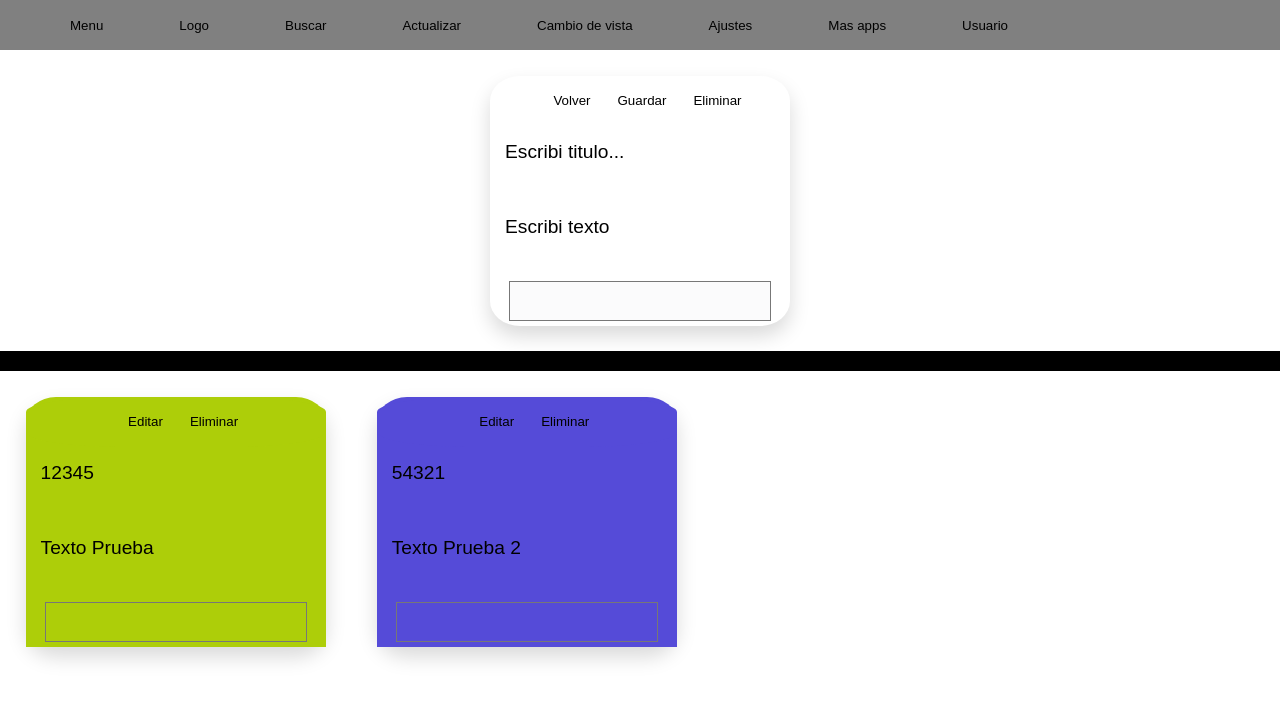
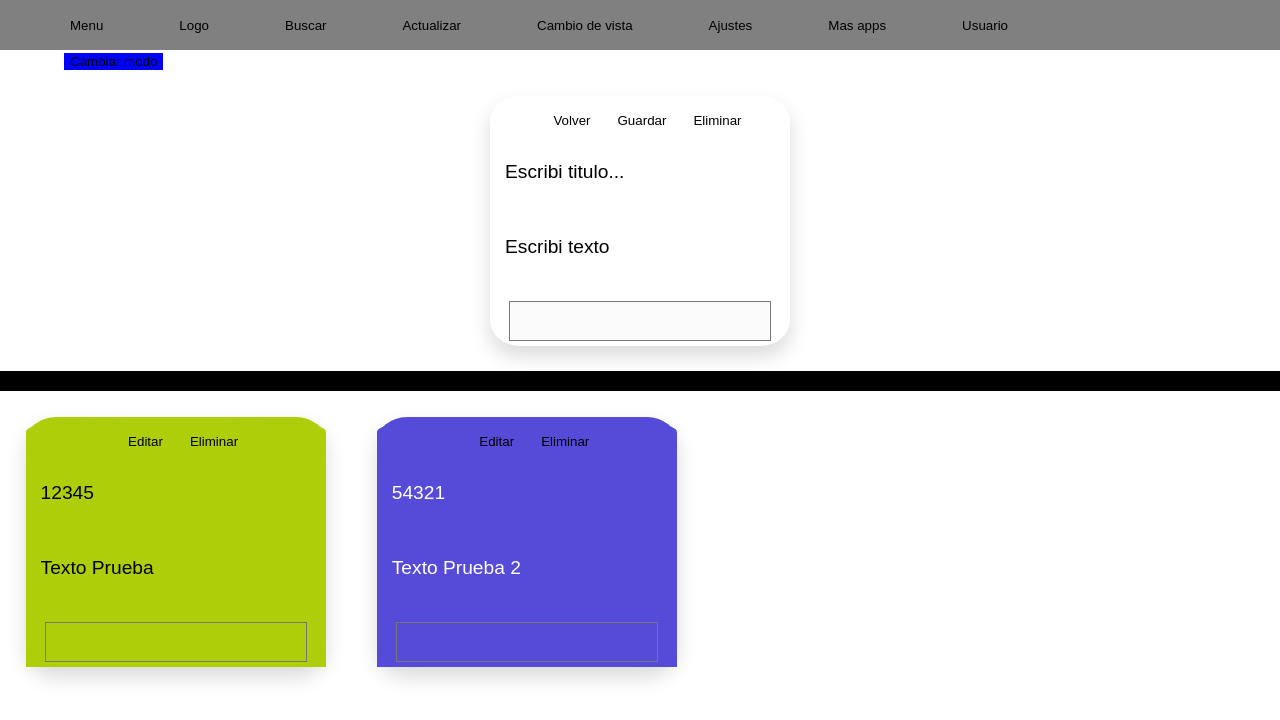
Before and after one commit to jleuce/blockdenotas, a React (Create React App) app: page / in a window 1280 px wide. Shown: the top 720 px of the page. Built offline with nearby package versions, Linux system fonts and the light colour scheme.

Commit message:
Colores funcionando

```diff
--- a/src/componentes/NotaReducida.js
+++ b/src/componentes/NotaReducida.js
@@ -1,18 +1,20 @@
 import React, { useEffect, useState } from 'react';
 import { useForm } from 'react-hook-form';
+import { colorTextoSegunContraste } from '../funciones/funciones';
 
 function NotaReducida(props) {
 
     const [titulo, setTitulo] = useState(null);
     const [texto, setTexto] = useState(null);
     const [color,setColor] = useState(null);
-
+    const [colorTextoInput,setColorTextoInput] = useState('#000');
     useEffect(() => {
         if(props.modo==='vista'){
             setValue("titulo", props.tituloNota);
             setValue("texto", props.textoNota);
             setValue("color", props.colorNota);
             setColor(props.colorNota);
+            setColorTextoInput(colorTextoSegunContraste(props.colorNota));
         }else{
             setValue("titulo", 'Escribi titulo...');
             setValue("texto", 'Escribi texto');
@@ -44,6 +46,7 @@ function NotaReducida(props) {
             setTitulo(data.titulo);
             setTexto(data.texto);
             setColor(data.color);
+            setColorTextoInput(colorTextoSegunContraste(data.color));
         };
       if (props.modo !== 'vista'){
         return (
@@ -55,7 +58,7 @@ function NotaReducida(props) {
               </div>
               <form onSubmit={handleSubmit(onSubmit)}>
                   <div className='tituloNota'style={{ backgroundColor: color }}>
-                      <input type='text' className={errors.titulo?.type === 'maxLength'&&'inputError'}
+                      <input type='text' style={{ color: colorTextoInput }}  className={errors.titulo?.type === 'maxLength'&&'inputError'}
                           //defaultValue={titulo}
                           onChange={titulo1.onChange} // assign onChange event
                           onBlur={handleSubmit(onSubmit)} // assign onBlur event
@@ -64,7 +67,7 @@ function NotaReducida(props) {
                       />{errors.titulo?.type === 'maxLength'&&<p>Error mas de 5 caract</p>}
                   </div>
                   <div className='textoNota'style={{ backgroundColor: color }}>
-                      <input type='text'
+                      <input type='text' style={{ color: colorTextoInput }}
                           //defaultValue={texto}
                           onChange={texto1.onChange} // assign onChange event
                           onBlur={handleSubmit(onSubmit)} // assign onBlur event
@@ -93,7 +96,7 @@ function NotaReducida(props) {
               </div>
               <form onSubmit={handleSubmit(onSubmit)}>
                   <div className='tituloNota' style={{ backgroundColor: color }}>
-                      <input type='text'
+                      <input type='text' style={{ color: colorTextoInput }}
                           //defaultValue={titulo}
                           onChange={titulo1.onChange} // assign onChange event
                           onBlur={handleSubmit(onSubmit)}
@@ -102,7 +105,7 @@ function NotaReducida(props) {
                       />
                   </div>
                   <div className='textoNota'style={{ backgroundColor: color }}>
-                      <input type='text'
+                      <input type='text' style={{ color: colorTextoInput }}
                           //defaultValue={texto}
                           onChange={texto1.onChange} // assign onChange event
                           onBlur={handleSubmit(onSubmit)} // assign onBlur event
--- a/src/componentes/PanelNotas.js
+++ b/src/componentes/PanelNotas.js
@@ -7,12 +7,33 @@ function PanelNotas() {
     {idNota: (2), tituloNota:'54321',textoNota:'Texto Prueba 2',colorNota:"#554bd8"}
                                     ]);
 
+ const [colorFondo, setColorFondo] = useState('white');
+ const [colorBoton, setColorBoton] = useState('blue');
+ const [estadoColorFondo, setEstadoColorFondo] = useState(false);
+
   const agregarNota = (objetoAgregar) => {
     setNotas([...notas,objetoAgregar]);
   }
+  const cambiarModo = ()=>{
+    if (estadoColorFondo===false){
+      //setColorFondo('#696969')
+      setColorFondo('black');
+      setEstadoColorFondo(true);
+    }else{
+      //setColorFondo('#000');
+      setColorFondo('white');
+      setEstadoColorFondo(false);
+    }
+
+    console.log('color fondo',colorFondo);
+    console.log('estado color',estadoColorFondo);
+  }
 
   return (
-    <div className='.panelNotas'>
+    <div className='.panelNotas' style={{background:colorFondo}}>
+      <div>
+        <button onClick={cambiarModo} style={{background:'blue'}}>Cambiar modo</button>
+      </div>
       <div style={{ textAlign: 'center' }}>
         <NotaReducida
           tituloNota='Nueva Nota'
--- a/src/funciones/funciones.js
+++ b/src/funciones/funciones.js
@@ -36,26 +36,8 @@ function getContrastColor(hexColor) {
     element.style.color = textColor;
   }
   //
-  import { traerDatos } from '../context/FunctionsFireBase'
-  export  const traerDatos = (coleccion,setHook,setLoading,campoBusqueda,elementoBusqueda) => {
-    console.log(`ejecutando traer datos de ${coleccion}`);
-    setLoading(true);
-    const db = getFirestore();
-    const colRef = collection(db, coleccion);
-    let busqueda;
+  //import { traerDatos } from '../context/FunctionsFireBase'
 
-    if (campoBusqueda === undefined) {
-        busqueda = colRef;
-    }else{
-        busqueda = query(colRef,where(campoBusqueda,"==",elementoBusqueda))
-    }
-
-    getDocs(busqueda)
-        .then (res => {
-            const data = res.docs.map( e => ({id: e.id, ...e.data()}))
-            setHook(data);
-        })
-        .then(() => setLoading(false))
-        console.log(`Datos de ${coleccion} cargados al hook`);
-
+export const colorTextoSegunContraste = (colorContraste) =>{
+   return getContrastColor(colorContraste);
 }
```
